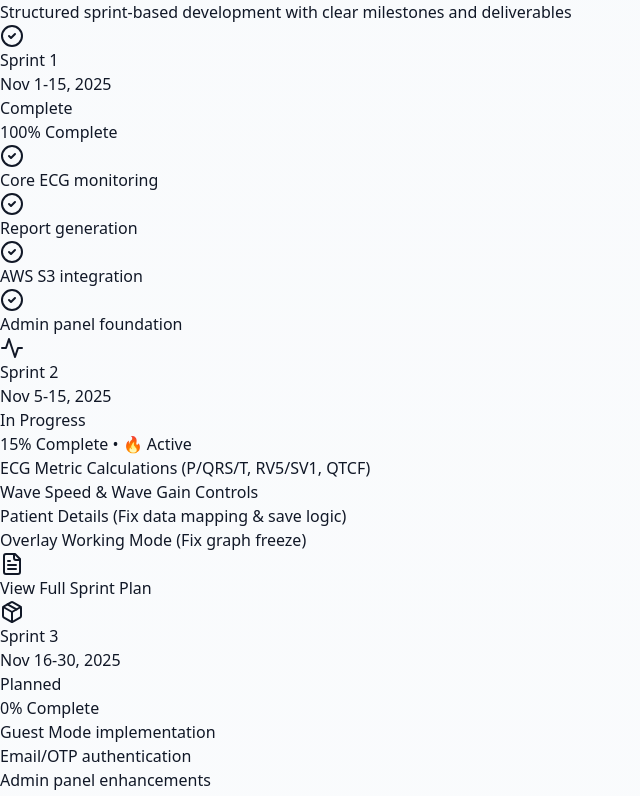
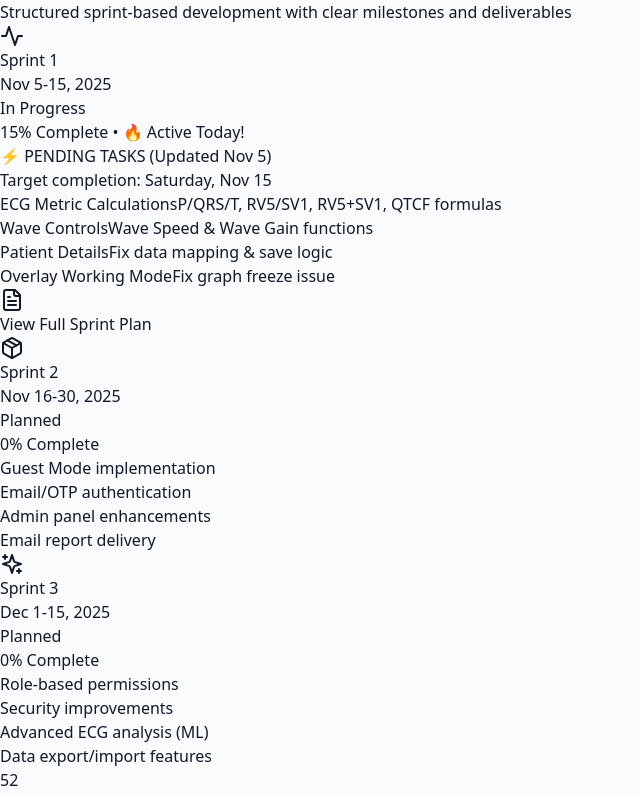
Before and after one commit to DivyansghDMK/ECGWeb, a React (Vite) app: page / in a window 1280 px wide. Shown: the part 742-1538 px from the top of the page, without its empty margins (0-640 px from the left). Built offline with nearby package versions, Linux system fonts and the light colour scheme.

Commit message:
Update Sprint 1 as current sprint (Nov 5-15) with 4 pending tasks

```diff
--- a/src/App.tsx
+++ b/src/App.tsx
@@ -237,57 +237,15 @@ function App() {
           </div>
 
           <div className="grid md:grid-cols-3 gap-8 max-w-7xl mx-auto">
-            {/* Sprint 1 - Complete */}
-            <div className="bg-white rounded-2xl p-8 shadow-lg border-2 border-green-200 hover:shadow-2xl transition-all animate-fade-in-up opacity-0 stagger-1">
-              <div className="flex items-center justify-between mb-6">
-                <div className="flex items-center space-x-3">
-                  <div className="w-12 h-12 rounded-xl bg-gradient-to-br from-green-400 to-green-600 flex items-center justify-center">
-                    <CheckCircle2 className="h-7 w-7 text-white" />
-                  </div>
-                  <div>
-                    <h3 className="text-2xl font-bold text-gray-900">Sprint 1</h3>
-                    <p className="text-sm text-gray-500">Nov 1-15, 2025</p>
-                  </div>
-                </div>
-                <span className="px-3 py-1 bg-green-100 text-green-700 rounded-full text-xs font-semibold">Complete</span>
-              </div>
-
-              <div className="mb-6">
-                <div className="h-2 bg-gray-100 rounded-full overflow-hidden">
-                  <div className="h-full bg-gradient-to-r from-green-400 to-green-600 rounded-full" style={{ width: '100%' }}></div>
-                </div>
-                <p className="text-right text-sm text-gray-600 mt-2">100% Complete</p>
-              </div>
-
-              <ul className="space-y-3">
-                <li className="flex items-start space-x-2">
-                  <CheckCircle2 className="h-5 w-5 text-green-500 flex-shrink-0 mt-0.5" />
-                  <span className="text-gray-700">Core ECG monitoring</span>
-                </li>
-                <li className="flex items-start space-x-2">
-                  <CheckCircle2 className="h-5 w-5 text-green-500 flex-shrink-0 mt-0.5" />
-                  <span className="text-gray-700">Report generation</span>
-                </li>
-                <li className="flex items-start space-x-2">
-                  <CheckCircle2 className="h-5 w-5 text-green-500 flex-shrink-0 mt-0.5" />
-                  <span className="text-gray-700">AWS S3 integration</span>
-                </li>
-                <li className="flex items-start space-x-2">
-                  <CheckCircle2 className="h-5 w-5 text-green-500 flex-shrink-0 mt-0.5" />
-                  <span className="text-gray-700">Admin panel foundation</span>
-                </li>
-              </ul>
-            </div>
-
-            {/* Sprint 2 - In Progress */}
-            <div className="bg-white rounded-2xl p-8 shadow-xl border-2 border-blue-400 hover:shadow-2xl transition-all animate-fade-in-up opacity-0 stagger-2 ring-4 ring-blue-100">
+            {/* Sprint 1 - In Progress (CURRENT) */}
+            <div className="bg-white rounded-2xl p-8 shadow-xl border-2 border-blue-400 hover:shadow-2xl transition-all animate-fade-in-up opacity-0 stagger-1 ring-4 ring-blue-100">
               <div className="flex items-center justify-between mb-6">
                 <div className="flex items-center space-x-3">
                   <div className="w-12 h-12 rounded-xl bg-gradient-to-br from-blue-400 to-blue-600 flex items-center justify-center animate-pulse">
                     <Activity className="h-7 w-7 text-white" />
                   </div>
                   <div>
-                    <h3 className="text-2xl font-bold text-gray-900">Sprint 2</h3>
+                    <h3 className="text-2xl font-bold text-gray-900">Sprint 1</h3>
                     <p className="text-sm text-gray-500">Nov 5-15, 2025</p>
                   </div>
                 </div>
@@ -298,7 +256,12 @@ function App() {
                 <div className="h-2 bg-gray-100 rounded-full overflow-hidden">
                   <div className="h-full bg-gradient-to-r from-blue-400 to-blue-600 rounded-full transition-all duration-500" style={{ width: '15%' }}></div>
                 </div>
-                <p className="text-right text-sm text-gray-600 mt-2">15% Complete • 🔥 Active</p>
+                <p className="text-right text-sm text-gray-600 mt-2">15% Complete • 🔥 Active Today!</p>
+              </div>
+
+              <div className="mb-4 p-3 bg-yellow-50 border border-yellow-200 rounded-lg">
+                <p className="text-xs font-semibold text-yellow-800 mb-1">⚡ PENDING TASKS (Updated Nov 5)</p>
+                <p className="text-xs text-yellow-700">Target completion: Saturday, Nov 15</p>
               </div>
 
               <ul className="space-y-3">
@@ -306,25 +269,37 @@ function App() {
                   <div className="h-5 w-5 border-2 border-blue-400 rounded flex items-center justify-center flex-shrink-0 mt-0.5 animate-pulse">
                     <div className="h-2 w-2 bg-blue-400 rounded"></div>
                   </div>
-                  <span className="text-gray-700 font-medium">ECG Metric Calculations (P/QRS/T, RV5/SV1, QTCF)</span>
+                  <div>
+                    <span className="text-gray-700 font-medium block">ECG Metric Calculations</span>
+                    <span className="text-xs text-gray-500">P/QRS/T, RV5/SV1, RV5+SV1, QTCF formulas</span>
+                  </div>
                 </li>
                 <li className="flex items-start space-x-2">
                   <div className="h-5 w-5 border-2 border-blue-400 rounded flex items-center justify-center flex-shrink-0 mt-0.5 animate-pulse">
                     <div className="h-2 w-2 bg-blue-400 rounded"></div>
                   </div>
-                  <span className="text-gray-700 font-medium">Wave Speed & Wave Gain Controls</span>
+                  <div>
+                    <span className="text-gray-700 font-medium block">Wave Controls</span>
+                    <span className="text-xs text-gray-500">Wave Speed & Wave Gain functions</span>
+                  </div>
                 </li>
                 <li className="flex items-start space-x-2">
                   <div className="h-5 w-5 border-2 border-blue-400 rounded flex items-center justify-center flex-shrink-0 mt-0.5 animate-pulse">
                     <div className="h-2 w-2 bg-blue-400 rounded"></div>
                   </div>
-                  <span className="text-gray-700 font-medium">Patient Details (Fix data mapping & save logic)</span>
+                  <div>
+                    <span className="text-gray-700 font-medium block">Patient Details</span>
+                    <span className="text-xs text-gray-500">Fix data mapping & save logic</span>
+                  </div>
                 </li>
                 <li className="flex items-start space-x-2">
                   <div className="h-5 w-5 border-2 border-blue-400 rounded flex items-center justify-center flex-shrink-0 mt-0.5 animate-pulse">
                     <div className="h-2 w-2 bg-blue-400 rounded"></div>
                   </div>
-                  <span className="text-gray-700 font-medium">Overlay Working Mode (Fix graph freeze)</span>
+                  <div>
+                    <span className="text-gray-700 font-medium block">Overlay Working Mode</span>
+                    <span className="text-xs text-gray-500">Fix graph freeze issue</span>
+                  </div>
                 </li>
               </ul>
 
@@ -339,15 +314,15 @@ function App() {
               </div>
             </div>
 
-            {/* Sprint 3 - Planned */}
-            <div className="bg-white rounded-2xl p-8 shadow-lg border-2 border-gray-200 hover:shadow-2xl transition-all animate-fade-in-up opacity-0 stagger-3">
+            {/* Sprint 2 - Planned */}
+            <div className="bg-white rounded-2xl p-8 shadow-lg border-2 border-gray-200 hover:shadow-2xl transition-all animate-fade-in-up opacity-0 stagger-2">
               <div className="flex items-center justify-between mb-6">
                 <div className="flex items-center space-x-3">
                   <div className="w-12 h-12 rounded-xl bg-gradient-to-br from-gray-300 to-gray-400 flex items-center justify-center">
                     <Package className="h-7 w-7 text-white" />
                   </div>
                   <div>
-                    <h3 className="text-2xl font-bold text-gray-900">Sprint 3</h3>
+                    <h3 className="text-2xl font-bold text-gray-900">Sprint 2</h3>
                     <p className="text-sm text-gray-500">Nov 16-30, 2025</p>
                   </div>
                 </div>
@@ -377,6 +352,48 @@ function App() {
                 <li className="flex items-start space-x-2">
                   <div className="h-5 w-5 border-2 border-gray-300 rounded flex-shrink-0 mt-0.5"></div>
                   <span className="text-gray-600">Email report delivery</span>
+                </li>
+              </ul>
+            </div>
+
+            {/* Sprint 3 - Planned */}
+            <div className="bg-white rounded-2xl p-8 shadow-lg border-2 border-gray-200 hover:shadow-2xl transition-all animate-fade-in-up opacity-0 stagger-3">
+              <div className="flex items-center justify-between mb-6">
+                <div className="flex items-center space-x-3">
+                  <div className="w-12 h-12 rounded-xl bg-gradient-to-br from-purple-300 to-purple-400 flex items-center justify-center">
+                    <Sparkles className="h-7 w-7 text-white" />
+                  </div>
+                  <div>
+                    <h3 className="text-2xl font-bold text-gray-900">Sprint 3</h3>
+                    <p className="text-sm text-gray-500">Dec 1-15, 2025</p>
+                  </div>
+                </div>
+                <span className="px-3 py-1 bg-gray-100 text-gray-600 rounded-full text-xs font-semibold">Planned</span>
+              </div>
+
+              <div className="mb-6">
+                <div className="h-2 bg-gray-100 rounded-full overflow-hidden">
+                  <div className="h-full bg-gradient-to-r from-purple-300 to-purple-400 rounded-full" style={{ width: '0%' }}></div>
+                </div>
+                <p className="text-right text-sm text-gray-600 mt-2">0% Complete</p>
+              </div>
+
+              <ul className="space-y-3">
+                <li className="flex items-start space-x-2">
+                  <div className="h-5 w-5 border-2 border-gray-300 rounded flex-shrink-0 mt-0.5"></div>
+                  <span className="text-gray-600">Role-based permissions</span>
+                </li>
+                <li className="flex items-start space-x-2">
+                  <div className="h-5 w-5 border-2 border-gray-300 rounded flex-shrink-0 mt-0.5"></div>
+                  <span className="text-gray-600">Security improvements</span>
+                </li>
+                <li className="flex items-start space-x-2">
+                  <div className="h-5 w-5 border-2 border-gray-300 rounded flex-shrink-0 mt-0.5"></div>
+                  <span className="text-gray-600">Advanced ECG analysis (ML)</span>
+                </li>
+                <li className="flex items-start space-x-2">
+                  <div className="h-5 w-5 border-2 border-gray-300 rounded flex-shrink-0 mt-0.5"></div>
+                  <span className="text-gray-600">Data export/import features</span>
                 </li>
               </ul>
             </div>
```
